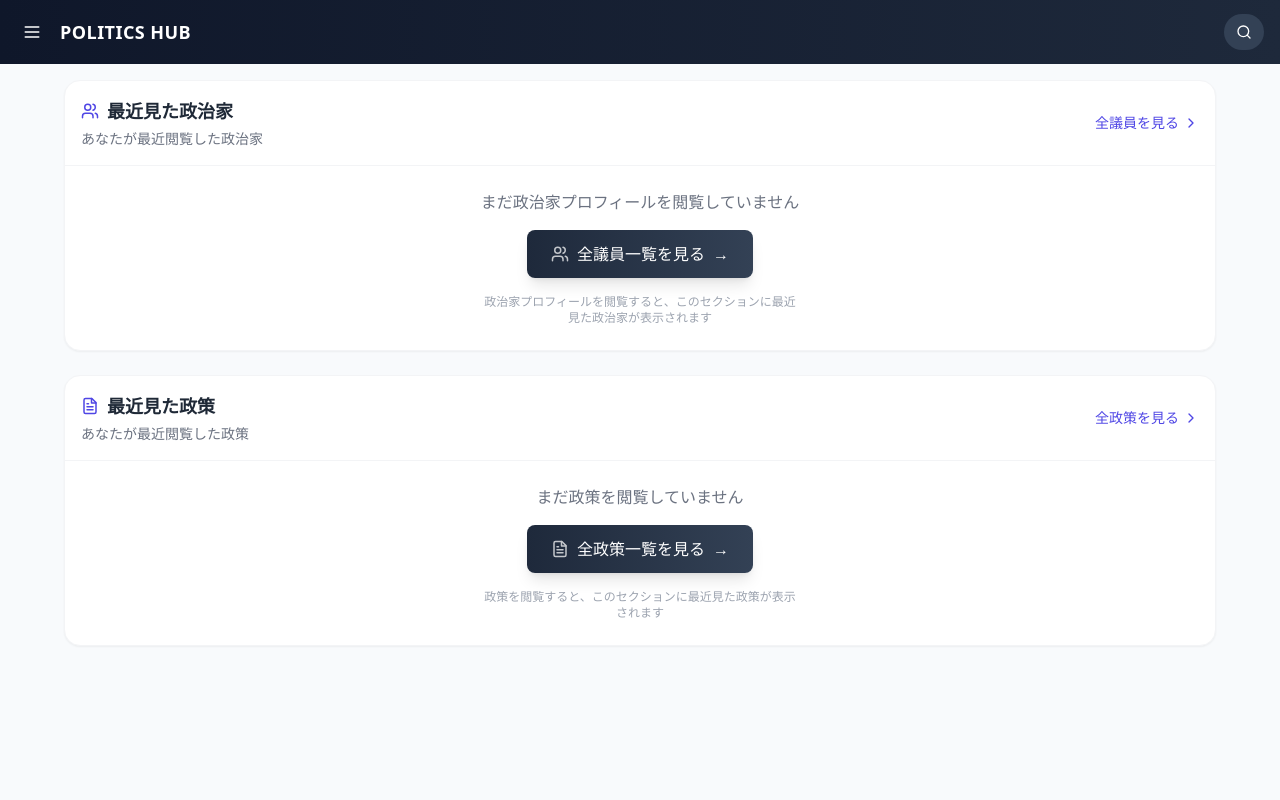
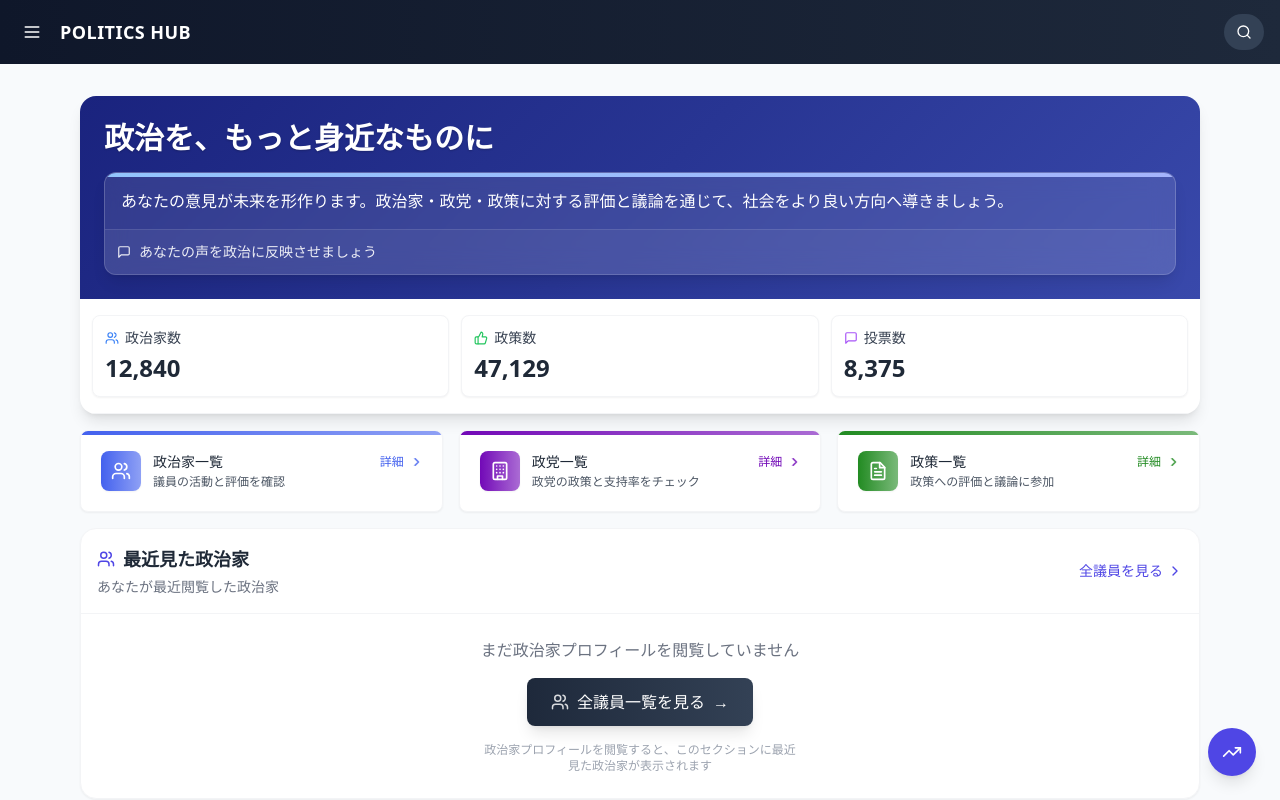
Before and after one commit to sudyusukPersonal/politics, a React (Vite) app in the folder politics_app/: page / in a window 1280 px wide. Shown: the top 800 px of the page. Built offline with nearby package versions, Linux system fonts and the light colour scheme.

Commit message:
add home

```diff
--- a/politics_app/src/components/home/Home.tsx
+++ b/politics_app/src/components/home/Home.tsx
@@ -1,8 +1,252 @@
-import React from "react";
+import React, { useState, useEffect } from "react";
 import PoliticiansTab from "./PoliticiansTab";
+import {
+  FileText,
+  Building,
+  Users,
+  TrendingUp,
+  ChevronRight,
+  MessageSquare,
+  ThumbsUp,
+} from "lucide-react";
 
-const Home: React.FC = () => {
-  return <PoliticiansTab />;
+const Home = () => {
+  const [isVisible, setIsVisible] = useState(false);
+
+  useEffect(() => {
+    setTimeout(() => setIsVisible(true), 100);
+  }, []);
+
+  return (
+    <div className="flex flex-col w-full min-h-screen font-sans bg-slate-50">
+      <main className="flex-1 pb-16 sm:p-4 p-0 container mx-auto max-w-7xl">
+        <div className="mx-auto max-w-lg md:max-w-2xl lg:max-w-4xl xl:max-w-6xl">
+          <section className="space-y-4">
+            {/* メインカード - アップデート済み */}
+            <div className="bg-white shadow-lg overflow-hidden lg:rounded-2xl">
+              {/* 改良されたヒーローセクション - 新しい配色 */}
+              <div
+                className="relative p-6 text-white"
+                style={{
+                  background:
+                    "linear-gradient(135deg, #1a237e, #283593, #3949ab)",
+                }}
+              >
+                <div className="relative z-10">
+                  <h1 className="text-2xl sm:text-3xl font-bold mb-4 text-shadow-sm">
+                    政治を、もっと身近なものに
+                  </h1>
+
+                  {/* メッセージUIの更新 - 投稿促進メッセージを追加 */}
+                  <div className="relative bg-white/10 backdrop-blur-md rounded-xl border border-white/20 overflow-hidden shadow-lg">
+                    <div className="absolute top-0 left-0 right-0 h-1 bg-gradient-to-r from-blue-300 to-indigo-300"></div>
+                    <div className="p-4">
+                      <p className="text-sm sm:text-base leading-relaxed">
+                        あなたの意見が未来を形作ります。政治家・政党・政策に対する評価と議論を通じて、社会をより良い方向へ導きましょう。
+                      </p>
+                    </div>
+                    <div className="bg-white/5 p-3 border-t border-white/10">
+                      <div className="flex items-center text-sm text-white/90">
+                        <MessageSquare size={14} className="mr-2" />
+                        <span>あなたの声を政治に反映させましょう</span>
+                      </div>
+                    </div>
+                  </div>
+                </div>
+              </div>
+
+              {/* 統計情報 - アニメーションなし */}
+              <div className="px-3 py-4 border-b border-gray-100">
+                <div className="grid grid-cols-3 gap-3">
+                  <StatCard
+                    icon={<Users size={14} className="text-blue-500" />}
+                    label="政治家数"
+                    value="12,840"
+                  />
+
+                  <StatCard
+                    icon={<ThumbsUp size={14} className="text-green-500" />}
+                    label="政策数"
+                    value="47,129"
+                  />
+
+                  <StatCard
+                    icon={
+                      <MessageSquare size={14} className="text-purple-500" />
+                    }
+                    label="投票数"
+                    value="8,375"
+                  />
+                </div>
+              </div>
+            </div>
+
+            {/* ナビゲーションカード - 上下パディングのみ削減、レイアウト修正 */}
+            <div className="grid grid-cols-1 md:grid-cols-3 gap-4">
+              <NavCardWithAnimation
+                icon={<Users size={20} />}
+                title="政治家一覧"
+                description="議員の活動と評価を確認"
+                color="#4361EE"
+                index={0}
+              />
+
+              <NavCardWithAnimation
+                icon={<Building size={20} />}
+                title="政党一覧"
+                description="政党の政策と支持率をチェック"
+                color="#7209B7"
+                index={1}
+              />
+
+              <NavCardWithAnimation
+                icon={<FileText size={20} />}
+                title="政策一覧"
+                description="政策への評価と議論に参加"
+                color="#228B22"
+                index={2}
+              />
+            </div>
+
+            {/* 既存のPoliticiansTab */}
+            <div className={isVisible ? "" : "opacity-0"}>
+              <PoliticiansTab />
+            </div>
+          </section>
+        </div>
+      </main>
+
+      {/* フローティングアクションボタン */}
+      <div className="fixed bottom-6 right-6">
+        <button
+          className="w-12 h-12 bg-indigo-600 rounded-full shadow-lg flex items-center justify-center text-white hover:bg-indigo-700 transition-colors"
+          onClick={() => window.scrollTo({ top: 0, behavior: "smooth" })}
+          aria-label="ページトップへ戻る"
+        >
+          <TrendingUp size={20} />
+        </button>
+      </div>
+
+      {/* CSS アニメーション - リンクカード専用 */}
+      <style>{`
+        @keyframes slideIn {
+          from { transform: translateY(15px); opacity: 0; }
+          to { transform: translateY(0); opacity: 1; }
+        }
+
+        @keyframes pulseAction {
+          0%, 100% { transform: translateX(0); }
+          50% { transform: translateX(3px); }
+        }
+
+        .link-card-animation {
+          opacity: 0;
+          animation: slideIn 0.5s forwards;
+        }
+
+        .pulse-arrow {
+          animation: pulseAction 1.5s ease-in-out infinite;
+        }
+
+        .text-shadow-sm {
+          text-shadow: 0 1px 2px rgba(0,0,0,0.2);
+        }
+      `}</style>
+    </div>
+  );
+};
+
+// 統計カードコンポーネント - アニメーションなし
+interface StatCardProps {
+  icon: React.ReactNode;
+  label: string;
+  value: string | number;
+}
+
+const StatCard: React.FC<StatCardProps> = ({ icon, label, value }) => (
+  <div className="bg-white p-3 rounded-lg shadow-sm border border-gray-100">
+    <div className="flex items-center mb-1 text-sm font-medium text-gray-700">
+      {icon}
+      <span className="ml-1.5">{label}</span>
+    </div>
+    <div className="text-2xl font-bold text-gray-800">{value}</div>
+  </div>
+);
+
+// ナビゲーションカード - 修正済みレイアウト
+interface NavCardWithAnimationProps {
+  icon: React.ReactNode;
+  title: string;
+  description: string;
+  color: string;
+  index: number;
+}
+
+const NavCardWithAnimation = ({
+  icon,
+  title,
+  description,
+  color,
+  index,
+}: NavCardWithAnimationProps) => {
+  const [isVisible, setIsVisible] = useState(false);
+
+  useEffect(() => {
+    // カードを順番に表示するための遅延
+    const timeout = setTimeout(() => {
+      setIsVisible(true);
+    }, 100 + index * 150); // 150msずつ遅延
+
+    return () => clearTimeout(timeout);
+  }, [index]);
+
+  return (
+    <div
+      className={`group relative overflow-hidden rounded-lg bg-white shadow-sm cursor-pointer border border-gray-100 link-card-animation`}
+      style={{
+        animationDelay: `${index * 150}ms`,
+        opacity: isVisible ? 1 : 0,
+        transform: isVisible ? "translateY(0)" : "translateY(15px)",
+        transition: "opacity 0.5s ease, transform 0.5s ease",
+      }}
+    >
+      <div
+        className="absolute top-0 left-0 h-1 w-full"
+        style={{
+          background: `linear-gradient(to right, ${color}, ${color}99)`,
+        }}
+      ></div>
+
+      <div className="p-5 flex items-center">
+        {/* 左側の大きなアイコン */}
+        <div
+          className="w-10 h-10 rounded-lg flex items-center justify-center shadow-sm text-white flex-shrink-0"
+          style={{
+            background: `linear-gradient(to right, ${color}, ${color}99)`,
+          }}
+        >
+          {icon}
+        </div>
+
+        {/* 右側のテキスト情報 */}
+        <div className="ml-3 flex-1">
+          <div className="flex justify-between items-center">
+            <h3 className="font-medium text-sm text-gray-800">{title}</h3>
+
+            <div
+              className="inline-flex items-center text-xs font-medium"
+              style={{ color }}
+            >
+              詳細
+              <ChevronRight size={14} className="ml-1 pulse-arrow" />
+            </div>
+          </div>
+
+          <p className="text-xs text-gray-600 mt-0.5">{description}</p>
+        </div>
+      </div>
+    </div>
+  );
 };
 
 export default Home;
--- a/politics_app/src/components/home/HomeScreen.tsx
+++ /dev/null
@@ -1,51 +0,0 @@
-import React, { useState, useEffect } from "react";
-import PoliticiansTab from "./PoliticiansTab";
-import PartiesTab from "./PartiesTab";
-
-interface HomeScreenProps {
-  initialTab?: string;
-}
-
-const HomeScreen: React.FC<HomeScreenProps> = ({ initialTab }) => {
-  const [activeTab, setActiveTab] = useState("politicians");
-
-  useEffect(() => {
-    // If initialTab is provided, use it, otherwise default to "politicians"
-    if (initialTab) {
-      setActiveTab(initialTab);
-    }
-  }, [initialTab]);
-
-  return (
-    <>
-      {/* Mobile tabs navigation */}
-      <div className="md:hidden flex mb-4 border-b border-gray-200">
-        <button
-          onClick={() => setActiveTab("politicians")}
-          className={`flex-1 py-3 text-center font-medium text-sm border-b-2 transition ${
-            activeTab === "politicians"
-              ? "border-indigo-600 text-indigo-600"
-              : "border-transparent text-gray-500"
-          }`}
-        >
-          政治家
-        </button>
-        <button
-          onClick={() => setActiveTab("parties")}
-          className={`flex-1 py-3 text-center font-medium text-sm border-b-2 transition ${
-            activeTab === "parties"
-              ? "border-indigo-600 text-indigo-600"
-              : "border-transparent text-gray-500"
-          }`}
-        >
-          政党
-        </button>
-      </div>
-
-      {/* Conditional rendering of the active tab */}
-      {activeTab === "politicians" ? <PoliticiansTab /> : <PartiesTab />}
-    </>
-  );
-};
-
-export default HomeScreen;
--- a/politics_app/src/components/layout/AppContent.tsx
+++ b/politics_app/src/components/layout/AppContent.tsx
@@ -6,11 +6,11 @@ import MobileMenu from "./MobileMenu";
 import PoliticianDetail from "../politicians/PoliticianDetail";
 import PartyDetail from "../parties/PartyDetail";
 import AllPoliticiansList from "../politicians/AllPoliticiansList";
-import HomeScreen from "../home/HomeScreen";
 import PolicyDiscussionPage from "../policies/PolicyDetail";
 import PolicyListingPage from "../policies/PolicyListingPage";
 import PrivacyPolicyPage from "../privacy/PrivacyPolicyPage";
 import Home from "../home/Home";
+import PartiesTab from "../home/PartiesTab";
 
 const AppContent: React.FC = () => {
   return (
@@ -29,10 +29,7 @@ const AppContent: React.FC = () => {
             <Route path="/" element={<Home />} />
             <Route path="/politicians" element={<AllPoliticiansList />} />
             <Route path="/politicians/:id" element={<PoliticianDetail />} />
-            <Route
-              path="/parties"
-              element={<HomeScreen initialTab="parties" />}
-            />
+            <Route path="/parties" element={<PartiesTab />} />
             <Route path="/parties/:id" element={<PartyDetail />} />
             <Route path="/policy/:id" element={<PolicyDiscussionPage />} />
             <Route path="/policy" element={<PolicyListingPage />} />
```
